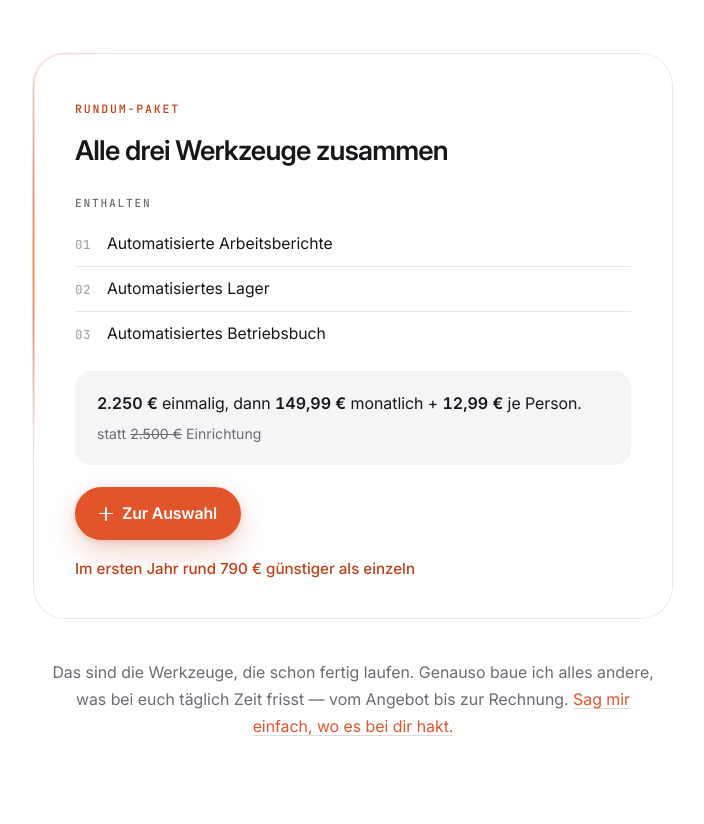
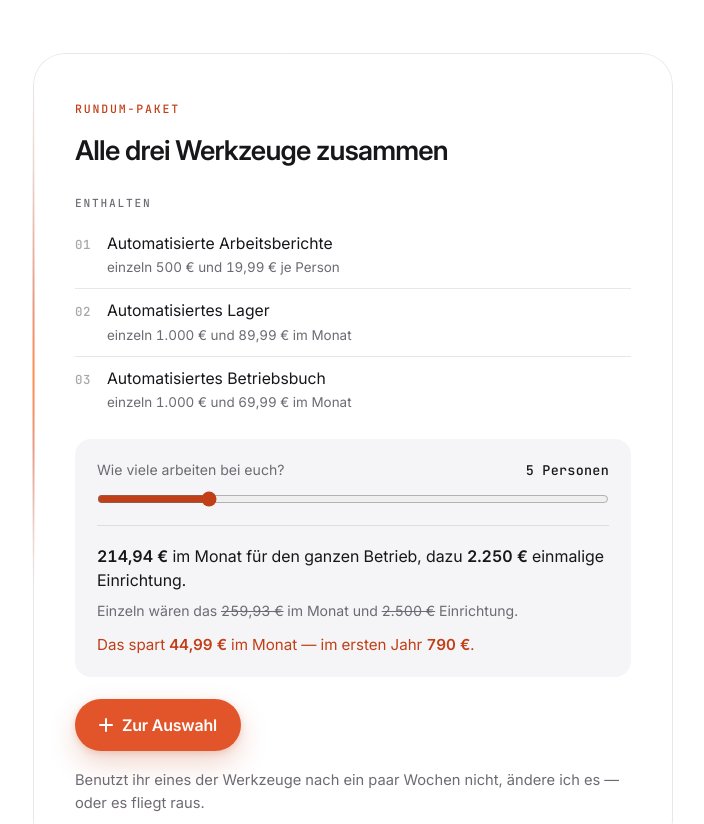
Before and after one commit to jonaseduard777/Neufeld.Digital, a website: page index.html in a window 1280 px wide. Shown: the part 1519-2343 px from the top of the page, without its empty margins (287-991 px from the left). Drawn offline with Linux system fonts and the light colour scheme; no server answers.

Commit message:
Rechner ins Paket, diesmal aus dem Bauplan erzeugt
Der Rundum-Block wird von patch-neufeld.py gebaut - Markup UND CSS. Der
Rechner stand nur in index.html und style.css und war beim naechsten Lauf
des Skripts wieder weg; uebrig blieben Stil und Verhalten ohne das HTML
dazu, der Regler also wirkungslos. Jetzt stehen Posten mit Einzelpreis,
Regler, Vergleichszeile und Ersparnis in PAKET und baue_paket(), das CSS
im CSS-Block des Skripts. Beides ueberlebt den naechsten Lauf.

Co-Authored-By: Claude Opus 5 (1M context) <noreply@anthropic.com>
Claude-Session: https://claude.ai/code/session_015yJAeFegUkb9WUvUSLWz3V

```diff
--- a/index.html
+++ b/index.html
@@ -41,7 +41,7 @@
   <!-- AOS — Scroll-Animationen (lokal gehostet, DSGVO) -->
   <link href="vendor/aos.css" rel="stylesheet" />
 
-  <link rel="stylesheet" href="style.css?v=202609051643" />
+  <link rel="stylesheet" href="style.css?v=202609051652" />
 
   <!-- Schema.org · LocalBusiness — lokales SEO für Google & KI-Antworten -->
   <script type="application/ld+json">
@@ -569,14 +569,46 @@
 
         <p class="paket-enthalten-kopf">Enthalten</p>
         <ul class="paket-enthalten">
-          <li><span class="paket-nr">01</span>Automatisierte Arbeitsberichte</li>
-          <li><span class="paket-nr">02</span>Automatisiertes Lager</li>
-          <li><span class="paket-nr">03</span>Automatisiertes Betriebsbuch</li>
+          <li>
+            <span class="paket-nr">01</span>
+            <span class="paket-posten">Automatisierte Arbeitsberichte
+              <span class="paket-einzeln">einzeln 500 € und 19,99 € je Person</span>
+            </span>
+          </li>
+          <li>
+            <span class="paket-nr">02</span>
+            <span class="paket-posten">Automatisiertes Lager
+              <span class="paket-einzeln">einzeln 1.000 € und 89,99 € im Monat</span>
+            </span>
+          </li>
+          <li>
+            <span class="paket-nr">03</span>
+            <span class="paket-posten">Automatisiertes Betriebsbuch
+              <span class="paket-einzeln">einzeln 1.000 € und 69,99 € im Monat</span>
+            </span>
+          </li>
         </ul>
 
         <div class="paket-preis">
-          <p class="paket-preis-zeile"><strong>2.250 €</strong> einmalig, dann <strong>149,99 €</strong> monatlich + <strong>12,99 €</strong> je Person.</p>
-          <p class="paket-preis-statt">statt <s>2.500 €</s> Einrichtung</p>
+          <div class="paket-regler">
+            <label class="paket-regler-text" for="paketLeute">Wie viele arbeiten bei euch?</label>
+            <output class="paket-regler-wert" id="paketLeuteWert" for="paketLeute" data-rechner="leute">5 Personen</output>
+            <input class="paket-regler-schiene" type="range" id="paketLeute" name="paketLeute"
+                   min="1" max="20" step="1" value="5" aria-describedby="paketLeuteWert" />
+          </div>
+
+          <p class="paket-preis-zeile">
+            <strong data-rechner="paket">214,94 €</strong> im Monat für den ganzen Betrieb,
+            dazu <strong>2.250 €</strong> einmalige Einrichtung.
+          </p>
+          <p class="paket-preis-statt">
+            Einzeln wären das <s data-rechner="einzeln">259,93 €</s> im Monat
+            und <s>2.500 €</s> Einrichtung.
+          </p>
+          <p class="paket-vorteil">
+            Das spart <strong data-rechner="sparMonat">44,99 €</strong> im Monat —
+            im ersten Jahr <strong data-rechner="sparJahr">790 €</strong>.
+          </p>
         </div>
 
         <button type="button" class="paket-select" data-tool-add="rundum-paket">
@@ -584,7 +616,7 @@
           <span class="tool-select-text">Zur Auswahl</span>
         </button>
 
-        <p class="paket-spar">Im ersten Jahr rund 790 € günstiger als einzeln</p>
+        <p class="paket-spar">Benutzt ihr eines der Werkzeuge nach ein paar Wochen nicht, ändere ich es — oder es fliegt raus.</p>
       </div>
       <!-- ND-LEISTUNGEN:END -->
 
@@ -1122,6 +1154,6 @@ zusätzlich verbessert haben.“</p>
     </form>
   </dialog>
 
-  <script src="script.js?v=202609051643"></script>
+  <script src="script.js?v=202609051652"></script>
 </body>
 </html>
--- a/style.css
+++ b/style.css
@@ -2034,6 +2034,176 @@ body.is-loaded { opacity: 1; transition: opacity 340ms var(--ease); }
 /* ND-MOTION:END */
 
 
+
+
+/* ND-DESIGN:START
+   Steht bewusst am Dateiende: alles hier korrigiert Regeln weiter oben.
+   Wer eine Regel oben aendert, sollte hier gegenpruefen. */
+
+/* ---- 1 · Kontrast: dunkles Orange fuer alles, was Text ist -------------
+   #E2552B auf Weiss = 3,77:1, unter 24px zu wenig (AA will 4,5:1).
+   #C13F17 = 5,26:1. Grosse Display-Schrift behaelt das helle Orange. */
+.eyebrow,
+.link-arrow,
+.process-toggle,
+.faq-toggle:hover .faq-q,
+.termin-checkbox a {
+  color: var(--accent-deep);
+}
+.link-arrow:hover,
+.process-toggle:hover { color: #8F2D0F; }
+
+.btn-primary { --btn-bg: var(--accent-deep); }
+.btn-primary:hover { --btn-bg: #A63512; }
+
+/* ---- 2 · Knoepfe: eine Primaerfarbe -----------------------------------
+   Der Absende-Knopf war schwarz, der Hero-Knopf orange - beide .btn-primary.
+   Der wichtigste Klick der Seite sah damit aus wie ein Nebenelement. */
+.termin-form .btn-primary {
+  --btn-bg: var(--accent-deep);
+  box-shadow: 0 2px 6px rgba(193, 63, 23, .22),
+              0 10px 26px rgba(193, 63, 23, .26);
+}
+.termin-form .btn-primary:hover {
+  --btn-bg: #A63512;
+  box-shadow: 0 4px 10px rgba(193, 63, 23, .26),
+              0 14px 32px rgba(193, 63, 23, .30);
+}
+
+/* ---- 3 · Ausrichtung: Ueberschriften mittig, Lesetext links ------------
+   Die mittige Achse bleibt. Nur was man wirklich liest, bekommt eine Kante. */
+
+/* FAQ: der 30px-Platzhalter links war nur da, um die mittige Frage optisch
+   auszugleichen. Links ausgerichtet ist er ueberfluessig. */
+.faq-toggle {
+  grid-template-columns: 1fr 30px;
+  justify-items: start;
+  text-align: left;
+}
+.faq-q { grid-column: 1; }
+.faq-icon { grid-column: 2; justify-self: end; }
+.faq-answer,
+.faq-answer p { text-align: left; margin-inline: 0; }
+
+/* Werkzeug-Panels */
+.tool-panel-text,
+.tool-panel-custom,
+.tool-preis-zeile,
+.tool-list-note { text-align: left; margin-inline: 0; }
+.tool-panel-points li { justify-content: flex-start; text-align: left; }
+
+/* Ablauf + Formular */
+.process-desc p { text-align: left; }
+.termin-group label { text-align: left; }
+
+/* ---- 4 · Vertikaler Rhythmus ------------------------------------------
+   Vorher hatte jede Sektion denselben Abstand - damit sagt das Layout
+   nirgends, was zusammengehoert und wo ein neues Thema anfaengt. */
+.section { padding-block: clamp(56px, 7vw, 88px); }
+#termin, #bewertungen { padding-block: clamp(80px, 10vw, 140px); }
+#leistungen { padding-top: clamp(36px, 5vw, 60px); }
+
+/* ---- 5 · Typografie ---------------------------------------------------- */
+/* 12px war der kleinste Text der Seite - ausgerechnet dort, wo jemand
+   etwas eintippen soll. */
+.termin-group label { font-size: 0.875rem; }
+
+/* -0.042em ergab bei 83px rund -3,5px; in "macht sich ab jetzt" klebten
+   die Buchstaben aneinander. */
+.hero-title { letter-spacing: -0.028em; }
+
+/* ---- 6 · Der gruene Punkt ---------------------------------------------
+   War die einzige gruene Flaeche auf der ganzen Seite. */
+.hero-status { align-items: center; text-align: left; }
+.hero-status-dot {
+  flex: 0 0 auto;
+  background: var(--accent);
+  box-shadow: 0 0 0 0 rgba(226, 85, 43, .5);
+  animation: pulse-accent 2.6s ease-out infinite;
+}
+@keyframes pulse-accent {
+  70%  { box-shadow: 0 0 0 8px rgba(226, 85, 43, 0); }
+  100% { box-shadow: 0 0 0 0 rgba(226, 85, 43, 0); }
+}
+
+/* ---- 7 · Ablauf-Karten -------------------------------------------------
+   Die Nummer schwebte rechts neben dem Icon ohne Bezug dazu. Oben links
+   liest sie sich als Schrittzaehler. Die Karte bleibt sonst stumm: der Text
+   kommt erst beim Klick auf "Mehr erfahren". */
+.process-cards { align-items: stretch; }
+.process-card {
+  display: flex;
+  flex-direction: column;
+  padding-top: 54px;
+}
+/* Der Kopf war der Bezugspunkt fuer die absolute Nummer - dadurch landete
+   sie neben dem Icon statt in der Ecke. Jetzt zaehlt die Karte. */
+.process-card-head {
+  position: static;
+  display: flex;
+  flex-direction: column;
+  flex: 1 1 auto;
+}
+/* schiebt "Mehr erfahren" bei allen Karten auf dieselbe Linie */
+.process-card .process-toggle { margin-top: auto; padding-top: 16px; }
+.process-num {
+  top: 20px;
+  left: 24px;
+  right: auto;
+  font-size: 0.72rem;
+  letter-spacing: 0.08em;
+}
+@media (max-width: 760px) {
+  .process-card { padding-top: 48px; }
+  .process-num { top: 17px; left: 20px; }
+}
+
+/* ---- 8 · Aufgeklapptes Werkzeug ----------------------------------------
+   Der Preis stand in einem peach-farbenen Kasten mit orangem Rand - das ist
+   die Optik eines Warnhinweises, nicht die eines Preises. Jetzt eine ruhige
+   graue Flaeche; die Aufmerksamkeit tragen die Zahlen, nicht der Rahmen.
+   Ausserdem stand der Knopf mittig unter linksbuendigem Text. */
+.tool-panel-inner {
+  max-width: 62ch;
+  padding-bottom: 34px;
+  text-align: left;
+}
+
+.tool-panel-text {
+  margin-top: 4px;
+  max-width: 58ch;
+  font-size: 1.01rem;
+  line-height: 1.66;
+  color: var(--body);
+}
+
+.tool-preis {
+  margin: 26px 0 0;
+  padding: 20px 22px;
+  border: 0;
+  border-radius: var(--r);
+  background: var(--paper-2);
+}
+.tool-preis-zeile {
+  font-size: 1rem;
+  line-height: 1.5;
+  color: var(--ink);
+  font-variant-numeric: tabular-nums;
+}
+/* Die Betraege stecken schon in <strong> - die duerfen die Zeile tragen. */
+.tool-preis-zeile strong {
+  font-size: 1.2em;
+  font-weight: 600;
+  letter-spacing: -0.02em;
+}
+
+.tool-select { margin-top: 22px; }
+
+@media (max-width: 760px) {
+  .tool-preis { padding: 17px 18px; }
+  .tool-preis-zeile strong { font-size: 1.14em; }
+}
+/* ND-DESIGN:END */
 
 /* ND-LEISTUNGEN:START */
 
@@ -2267,6 +2437,22 @@ body.is-loaded { opacity: 1; transition: opacity 340ms var(--ease); }
   opacity: .6;
 }
 
+/* Unter jedem Posten steht sein Einzelpreis - als zweite Zeile, nicht rechts
+   daneben: bei 640 px Blockbreite wuerde eine zweite Spalte auf dem Handy
+   sofort umbrechen. */
+.paket-posten {
+  display: block;
+  min-width: 0;
+}
+.paket-einzeln {
+  display: block;
+  margin-top: 3px;
+  font-size: .84rem;
+  line-height: 1.45;
+  color: var(--muted, #6E6A73);
+  font-variant-numeric: tabular-nums;
+}
+
 /* --- Preiskasten: dieselbe Flaeche wie in den Werkzeug-Aufklappern -------
    Ein Satz, wie oben in der Liste: "X einmalig, dann Y monatlich." Die
    Betraege tragen die Zeile ueber <strong>, nicht ueber Schriftgroesse -
@@ -2291,8 +2477,62 @@ body.is-loaded { opacity: 1; transition: opacity 340ms var(--ease); }
   margin: 7px 0 0;
   font-size: .88rem;
   color: var(--muted, #6E6A73);
+  font-variant-numeric: tabular-nums;
 }
 .paket-preis-statt s { text-decoration-thickness: 1px; }
+
+/* --- Der Regler: "Wie viele arbeiten bei euch?" --------------------------
+   Der Paketpreis besteht aus einem Betriebspreis und einem Betrag je Person.
+   Ausgeschrieben zwingt das zum Kopfrechnen, und wer rechnen muss, rechnet
+   nicht - er blaettert weiter. accent-color statt selbstgebauter Schiene:
+   der Systemregler ist auf jedem Geraet vertraut bedienbar, ein nachgebauter
+   selten. */
+.paket-regler {
+  display: grid;
+  grid-template-columns: 1fr auto;
+  align-items: baseline;
+  gap: 10px 14px;
+  margin-bottom: 18px;
+  padding-bottom: 18px;
+  border-bottom: 1px solid var(--line, rgba(23, 22, 26, .10));
+}
+.paket-regler-text {
+  font-size: .88rem;
+  line-height: 1.4;
+  color: var(--muted, #6E6A73);
+}
+.paket-regler-wert {
+  font-family: var(--font-mono);
+  font-size: .84rem;
+  font-weight: 500;
+  letter-spacing: .02em;
+  color: var(--ink, #17161A);
+  font-variant-numeric: tabular-nums;
+  white-space: nowrap;
+}
+.paket-regler-schiene {
+  grid-column: 1 / -1;
+  width: 100%;
+  margin: 0;
+  accent-color: var(--accent-deep, #C13F17);
+  cursor: pointer;
+}
+.paket-regler-schiene:focus-visible {
+  outline: 2px solid var(--accent-deep, #C13F17);
+  outline-offset: 4px;
+  border-radius: 4px;
+}
+
+/* Die Ersparnis ist die Zahl, auf die alles hinauslaeuft - sie bekommt die
+   Akzentfarbe, aber keine Flaeche und kein Ausrufezeichen. */
+.paket-vorteil {
+  margin: 12px 0 0;
+  font-size: .95rem;
+  line-height: 1.5;
+  color: var(--accent-deep, #C13F17);
+  font-variant-numeric: tabular-nums;
+}
+.paket-vorteil strong { font-weight: 600; white-space: nowrap; }
 
 /* Knopf: dieselbe Stelle und Groesse wie .tool-select, nur gefuellt - das
    Paket ist der Hauptweg, aber es bleibt derselbe Baustein. */
@@ -2335,13 +2575,16 @@ body.is-loaded { opacity: 1; transition: opacity 340ms var(--ease); }
 
 /* Die Ersparnis ist ein Verkaufsargument, kein Kleingedrucktes. Block, nicht
    inline-block: sonst legt sie sich neben den Knopf, weil der inline-flex ist. */
+/* Hier stand frueher die Ersparnis in Orange. Die steht jetzt oben im
+   Preiskasten; an dieser Stelle folgt die Zusage, die das Risiko nimmt -
+   und die soll ruhig sein. Zwei orange Saetze untereinander heben sich
+   gegenseitig auf. */
 .paket-spar {
   display: block;
   margin: 18px 0 0;
-  font-size: .95rem;
-  font-weight: 500;
-  line-height: 1.5;
-  color: var(--accent-deep, #C13F17);
+  font-size: .92rem;
+  line-height: 1.55;
+  color: var(--muted, #6E6A73);
 }
 
 /* Der Block ist schon einspaltig - auf schmalen Schirmen wird nur der
@@ -2378,172 +2621,3 @@ body.is-loaded { opacity: 1; transition: opacity 340ms var(--ease); }
   .tool-item-teaser { transition: none; }
 }
 /* ND-LEISTUNGEN:END */
-
-/* ND-DESIGN:START
-   Steht bewusst am Dateiende: alles hier korrigiert Regeln weiter oben.
-   Wer eine Regel oben aendert, sollte hier gegenpruefen. */
-
-/* ---- 1 · Kontrast: dunkles Orange fuer alles, was Text ist -------------
-   #E2552B auf Weiss = 3,77:1, unter 24px zu wenig (AA will 4,5:1).
-   #C13F17 = 5,26:1. Grosse Display-Schrift behaelt das helle Orange. */
-.eyebrow,
-.link-arrow,
-.process-toggle,
-.faq-toggle:hover .faq-q,
-.termin-checkbox a {
-  color: var(--accent-deep);
-}
-.link-arrow:hover,
-.process-toggle:hover { color: #8F2D0F; }
-
-.btn-primary { --btn-bg: var(--accent-deep); }
-.btn-primary:hover { --btn-bg: #A63512; }
-
-/* ---- 2 · Knoepfe: eine Primaerfarbe -----------------------------------
-   Der Absende-Knopf war schwarz, der Hero-Knopf orange - beide .btn-primary.
-   Der wichtigste Klick der Seite sah damit aus wie ein Nebenelement. */
-.termin-form .btn-primary {
-  --btn-bg: var(--accent-deep);
-  box-shadow: 0 2px 6px rgba(193, 63, 23, .22),
-              0 10px 26px rgba(193, 63, 23, .26);
-}
-.termin-form .btn-primary:hover {
-  --btn-bg: #A63512;
-  box-shadow: 0 4px 10px rgba(193, 63, 23, .26),
-              0 14px 32px rgba(193, 63, 23, .30);
-}
-
-/* ---- 3 · Ausrichtung: Ueberschriften mittig, Lesetext links ------------
-   Die mittige Achse bleibt. Nur was man wirklich liest, bekommt eine Kante. */
-
-/* FAQ: der 30px-Platzhalter links war nur da, um die mittige Frage optisch
-   auszugleichen. Links ausgerichtet ist er ueberfluessig. */
-.faq-toggle {
-  grid-template-columns: 1fr 30px;
-  justify-items: start;
-  text-align: left;
-}
-.faq-q { grid-column: 1; }
-.faq-icon { grid-column: 2; justify-self: end; }
-.faq-answer,
-.faq-answer p { text-align: left; margin-inline: 0; }
-
-/* Werkzeug-Panels */
-.tool-panel-text,
-.tool-panel-custom,
-.tool-preis-zeile,
-.tool-list-note { text-align: left; margin-inline: 0; }
-.tool-panel-points li { justify-content: flex-start; text-align: left; }
-
-/* Ablauf + Formular */
-.process-desc p { text-align: left; }
-.termin-group label { text-align: left; }
-
-/* ---- 4 · Vertikaler Rhythmus ------------------------------------------
-   Vorher hatte jede Sektion denselben Abstand - damit sagt das Layout
-   nirgends, was zusammengehoert und wo ein neues Thema anfaengt. */
-.section { padding-block: clamp(56px, 7vw, 88px); }
-#termin, #bewertungen { padding-block: clamp(80px, 10vw, 140px); }
-#leistungen { padding-top: clamp(36px, 5vw, 60px); }
-
-/* ---- 5 · Typografie ---------------------------------------------------- */
-/* 12px war der kleinste Text der Seite - ausgerechnet dort, wo jemand
-   etwas eintippen soll. */
-.termin-group label { font-size: 0.875rem; }
-
-/* -0.042em ergab bei 83px rund -3,5px; in "macht sich ab jetzt" klebten
-   die Buchstaben aneinander. */
-.hero-title { letter-spacing: -0.028em; }
-
-/* ---- 6 · Der gruene Punkt ---------------------------------------------
-   War die einzige gruene Flaeche auf der ganzen Seite. */
-.hero-status { align-items: center; text-align: left; }
-.hero-status-dot {
-  flex: 0 0 auto;
-  background: var(--accent);
-  box-shadow: 0 0 0 0 rgba(226, 85, 43, .5);
-  animation: pulse-accent 2.6s ease-out infinite;
-}
-@keyframes pulse-accent {
-  70%  { box-shadow: 0 0 0 8px rgba(226, 85, 43, 0); }
-  100% { box-shadow: 0 0 0 0 rgba(226, 85, 43, 0); }
-}
-
-/* ---- 7 · Ablauf-Karten -------------------------------------------------
-   Die Nummer schwebte rechts neben dem Icon ohne Bezug dazu. Oben links
-   liest sie sich als Schrittzaehler. Die Karte bleibt sonst stumm: der Text
-   kommt erst beim Klick auf "Mehr erfahren". */
-.process-cards { align-items: stretch; }
-.process-card {
-  display: flex;
-  flex-direction: column;
-  padding-top: 54px;
-}
-/* Der Kopf war der Bezugspunkt fuer die absolute Nummer - dadurch landete
-   sie neben dem Icon statt in der Ecke. Jetzt zaehlt die Karte. */
-.process-card-head {
-  position: static;
-  display: flex;
-  flex-direction: column;
-  flex: 1 1 auto;
-}
-/* schiebt "Mehr erfahren" bei allen Karten auf dieselbe Linie */
-.process-card .process-toggle { margin-top: auto; padding-top: 16px; }
-.process-num {
-  top: 20px;
-  left: 24px;
-  right: auto;
-  font-size: 0.72rem;
-  letter-spacing: 0.08em;
-}
-@media (max-width: 760px) {
-  .process-card { padding-top: 48px; }
-  .process-num { top: 17px; left: 20px; }
-}
-
-/* ---- 8 · Aufgeklapptes Werkzeug ----------------------------------------
-   Der Preis stand in einem peach-farbenen Kasten mit orangem Rand - das ist
-   die Optik eines Warnhinweises, nicht die eines Preises. Jetzt eine ruhige
-   graue Flaeche; die Aufmerksamkeit tragen die Zahlen, nicht der Rahmen.
-   Ausserdem stand der Knopf mittig unter linksbuendigem Text. */
-.tool-panel-inner {
-  max-width: 62ch;
-  padding-bottom: 34px;
-  text-align: left;
-}
-
-.tool-panel-text {
-  margin-top: 4px;
-  max-width: 58ch;
-  font-size: 1.01rem;
-  line-height: 1.66;
-  color: var(--body);
-}
-
-.tool-preis {
-  margin: 26px 0 0;
-  padding: 20px 22px;
-  border: 0;
-  border-radius: var(--r);
-  background: var(--paper-2);
-}
-.tool-preis-zeile {
-  font-size: 1rem;
-  line-height: 1.5;
-  color: var(--ink);
-  font-variant-numeric: tabular-nums;
-}
-/* Die Betraege stecken schon in <strong> - die duerfen die Zeile tragen. */
-.tool-preis-zeile strong {
-  font-size: 1.2em;
-  font-weight: 600;
-  letter-spacing: -0.02em;
-}
-
-.tool-select { margin-top: 22px; }
-
-@media (max-width: 760px) {
-  .tool-preis { padding: 17px 18px; }
-  .tool-preis-zeile strong { font-size: 1.14em; }
-}
-/* ND-DESIGN:END */
```
